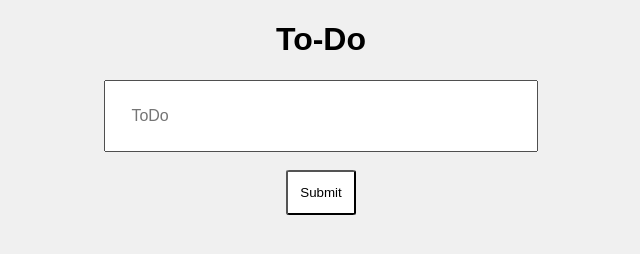
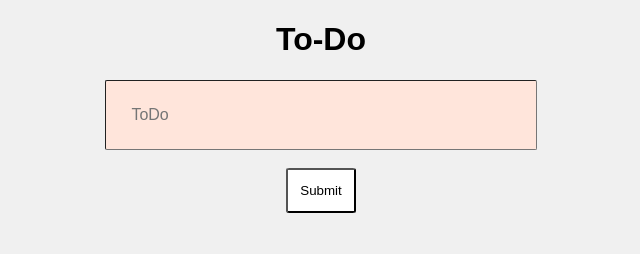
Before and after one commit to GoodGuyGuf/to-do-app, a plain HTML site: page index.html in a window 1280 px wide. In both pictures the pointer is over the input "ToDo". Shown: the whole page, without its empty margins (319-959 px from the left). Drawn offline with Linux system fonts and the light colour scheme; a web font is replaced by a local one.

Commit message:
added styling to input box, removed on-click outline on button

```diff
--- a/css/to-do.css
+++ b/css/to-do.css
@@ -15,6 +15,15 @@ input[type="text"]{
     padding: 2%;
     width: 30%;
     font-size: medium;
+    border-radius: 2px;
+    border-width: 1px;
+}
+
+input[type="text"]:hover{
+    background-color: rgb(255, 229, 219);
+    transition-duration: 0.2s;
+    border-radius: 2px;
+    border-width: 1px;
 }
 
 input[type="submit"]{
@@ -25,6 +34,11 @@ input[type="submit"]{
 
 input[type="submit"]:hover{
     background-color: coral;
-    transition-duration: 0.4s;
+    transition-duration: 0.2s;
     cursor: pointer;
+    border-radius: 5%;
 }
+
+input[type="submit"]:focus{
+    outline: none;
+}
```
